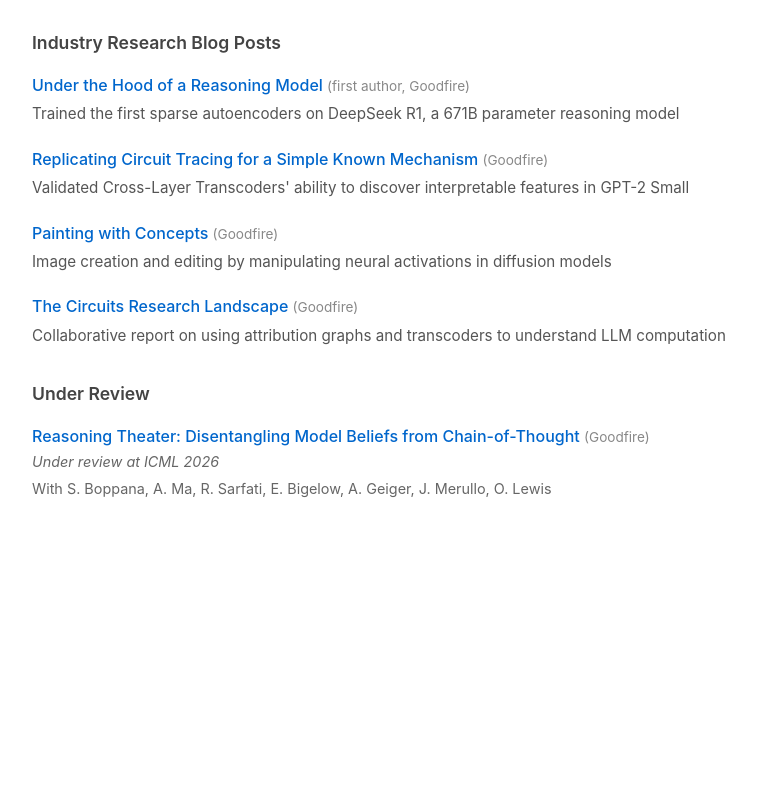
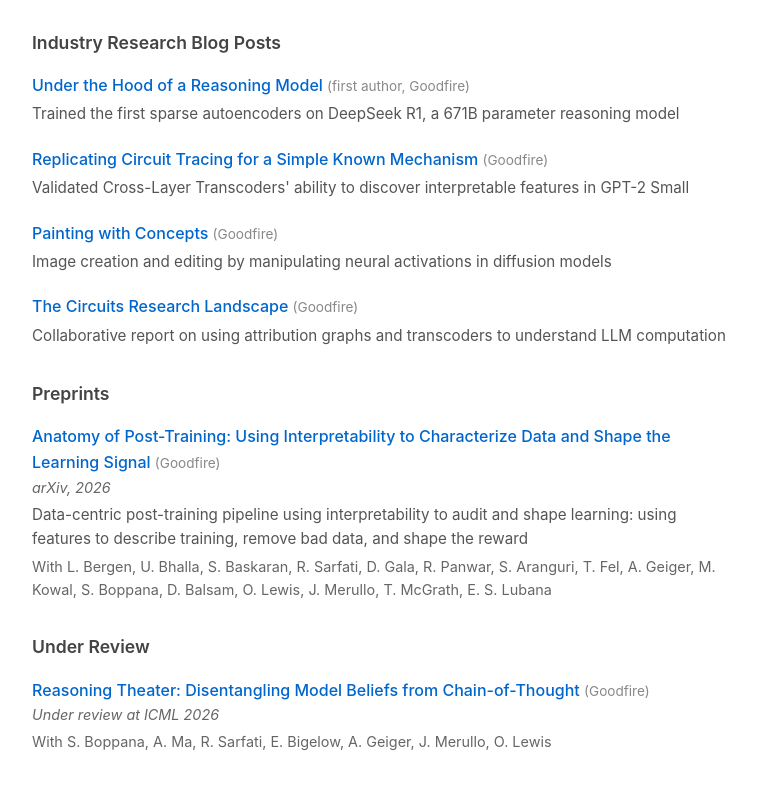
Before and after one commit to maxsloef/research, a plain HTML site: page index.html in a window 1280 px wide. Shown: the part 112-900 px from the top of the page, without its empty margins (258-1021 px from the left). Before the commit the page ends 800 px from the top, so only its background shows below. Drawn offline with Linux system fonts and the light colour scheme.

Commit message:
Add Anatomy of Post-Training preprint
Co-Authored-By: Claude Fable 5 <noreply@anthropic.com>

```diff
--- a/index.html
+++ b/index.html
@@ -91,6 +91,16 @@
         </li>
     </ul>
 
+    <h2>Preprints</h2>
+    <ul>
+        <li>
+            <div class="title"><a href="https://arxiv.org/abs/2606.12360">Anatomy of Post-Training: Using Interpretability to Characterize Data and Shape the Learning Signal</a> <span class="meta">(Goodfire)</span></div>
+            <div class="venue">arXiv, 2026</div>
+            <div class="description">Data-centric post-training pipeline using interpretability to audit and shape learning: using features to describe training, remove bad data, and shape the reward</div>
+            <div class="authors">With L. Bergen, U. Bhalla, S. Baskaran, R. Sarfati, D. Gala, R. Panwar, S. Aranguri, T. Fel, A. Geiger, M. Kowal, S. Boppana, D. Balsam, O. Lewis, J. Merullo, T. McGrath, E. S. Lubana</div>
+        </li>
+    </ul>
+
     <h2>Under Review</h2>
     <ul>
         <li>
```
